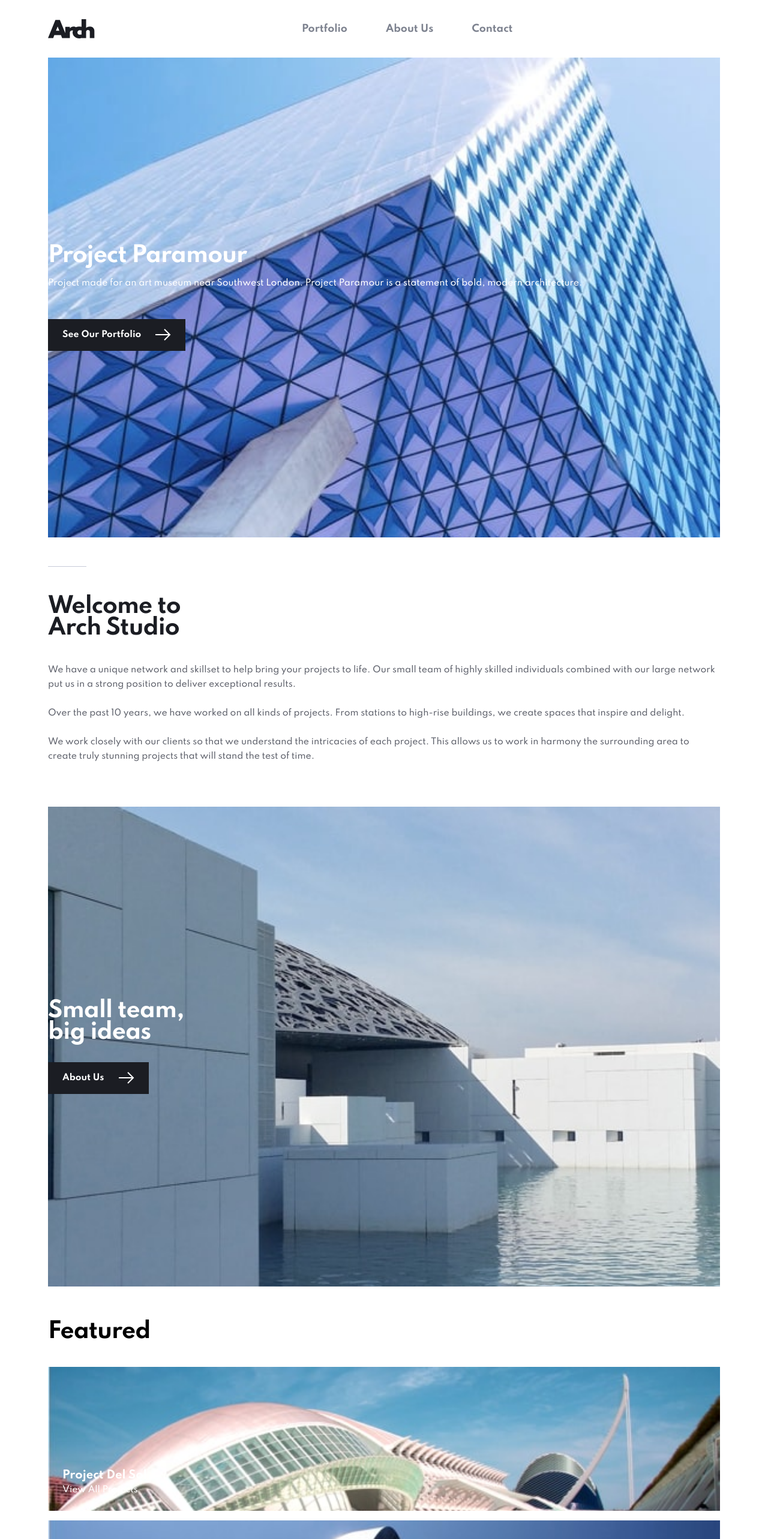
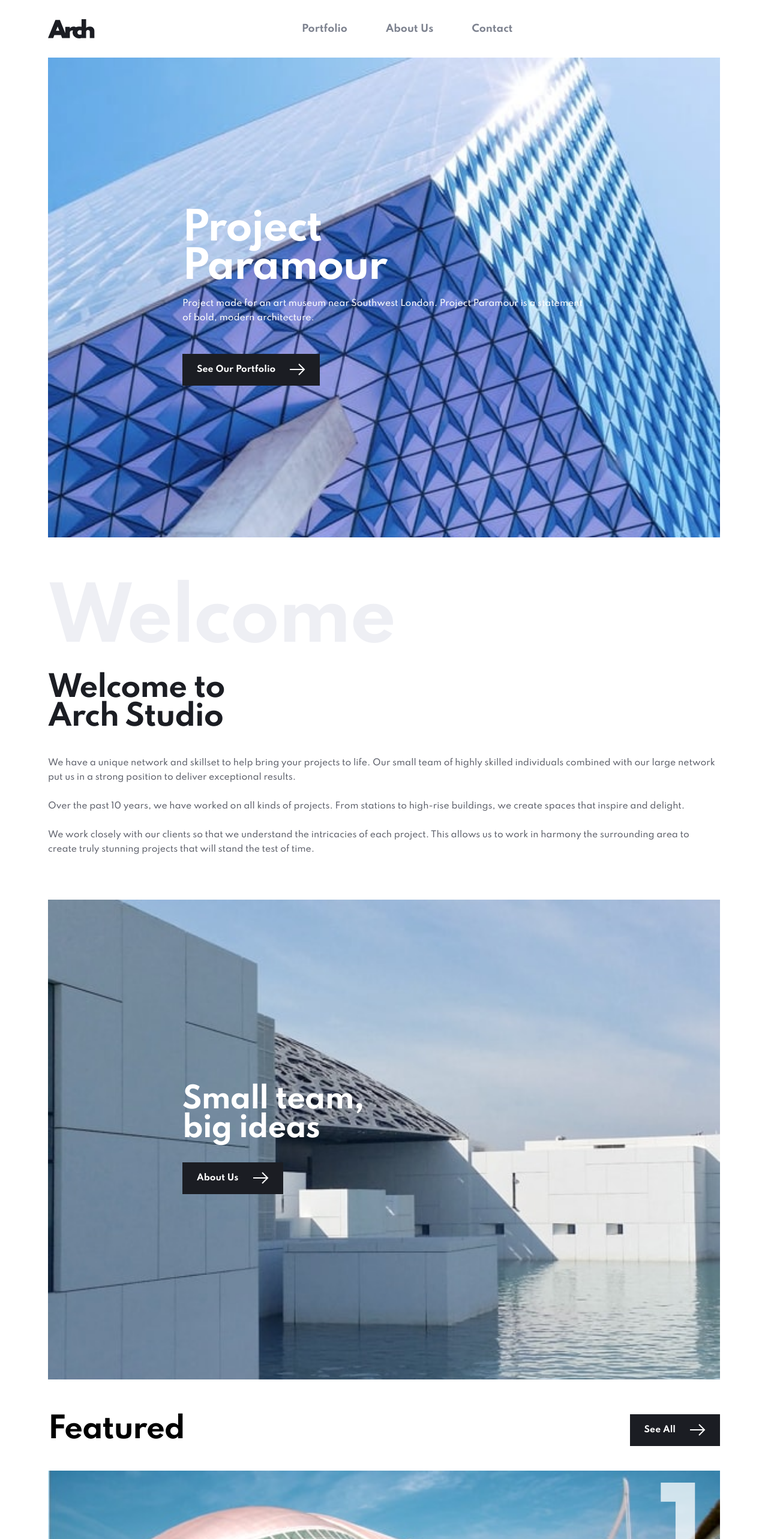
Before and after one commit to chungleee/nextjs-arch-studio, a Next.js app: page / in a window 1280 px wide. Shown: the top 2566 px of the page at 60% size. Built offline with nearby package versions, Linux system fonts and the light colour scheme.

Commit message:
tablet styling

```diff
--- a/pages/index.js
+++ b/pages/index.js
@@ -28,10 +28,10 @@ const Home = () => {
     <div>
       <Header />
 
-      <section className="bg-img-paramour  bg-cover bg-no-repeat flex items-center h-screen px-8 text-white md:px-0 md:bg-img-paramour-tablet">
-        <div>
-          <h1 className="font-bold leading-none mb-4 text-4xl tracking-tight">
-            Project Paramour
+      <section className="bg-img-paramour  bg-cover bg-no-repeat flex items-center h-screen px-8 text-white md:px-0 md:bg-img-paramour-tablet md:justify-center">
+        <div className="md:w-3/5">
+          <h1 className="font-bold leading-none mb-4 text-4xl tracking-tight md:text-6xl">
+            Project <br /> Paramour
           </h1>
           <p className="leading-6 mb-12 text-left text-sm">
             Project made for an art museum near Southwest London. Project
@@ -43,8 +43,17 @@ const Home = () => {
 
       <section className="px-8 md:px-0">
         <div className="py-12">
-          <hr className="border-light-grey w-16 mb-12" />
-          <h1 className="font-bold mb-10 leading-none text-very-dark-blue text-4xl tracking-tight">
+          <hr className="border-light-grey w-16 mb-12 md:hidden" />
+          <h1
+            className="hidden text-very-light-grey md:block md:font-bold"
+            style={{
+              fontSize: "120px",
+              letterSpacing: "-3px",
+            }}
+          >
+            Welcome
+          </h1>
+          <h1 className="font-bold mb-10 leading-none text-very-dark-blue text-4xl tracking-tight md:text-5xl">
             Welcome to <br /> Arch Studio
           </h1>
           <div className="leading-6 text-sm text-dark-grey">
@@ -69,9 +78,9 @@ const Home = () => {
         </div>
       </section>
 
-      <section className="bg-img-small-team  bg-cover bg-no-repeat flex items-center h-screen px-8 text-white md:px-0 md:bg-img-small-team-tablet">
-        <div>
-          <h1 className="font-bold leading-none mb-8 text-4xl tracking-tight">
+      <section className="bg-img-small-team  bg-cover bg-no-repeat flex items-center h-screen px-8 text-white md:px-0 md:bg-img-small-team-tablet md:justify-center">
+        <div className="md:w-3/5">
+          <h1 className="font-bold leading-none mb-8 text-4xl tracking-tight md:text-5xl">
             Small team, <br /> big ideas
           </h1>
           <Button className="font-bold text-sm">About Us</Button>
@@ -80,11 +89,19 @@ const Home = () => {
 
       <section className="px-8 py-12 md:px-0">
         <div>
-          <h1 className="font-bold mb-8 text-4xl tracking-tight">Featured</h1>
-          {features.map((feature) => {
+          <div className="mb-8 flex justify-between items-center">
+            <h1 className="font-bold  text-4xl tracking-tight md:text-5xl">
+              Featured
+            </h1>
+            <span className="hidden md:inline">
+              <Button>See All</Button>
+            </span>
+          </div>
+          {features.map((feature, idx) => {
             let key = nanoid();
             return (
               <Card
+                count={idx + 1}
                 key={key}
                 name={feature.name}
                 className="my-4"
```
